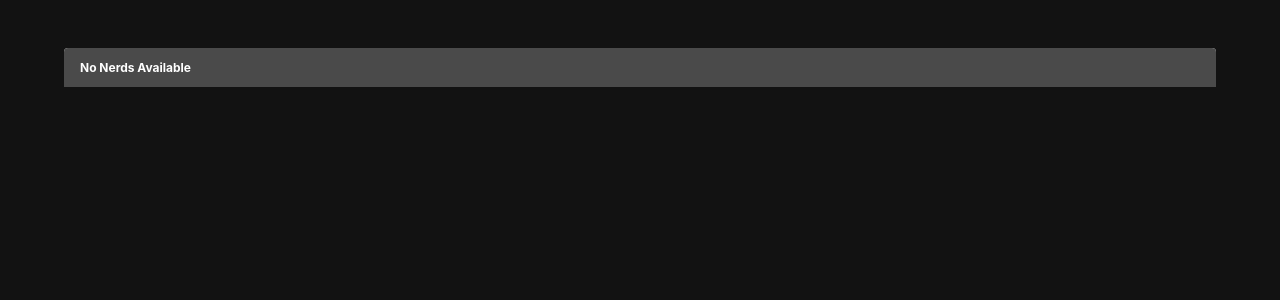
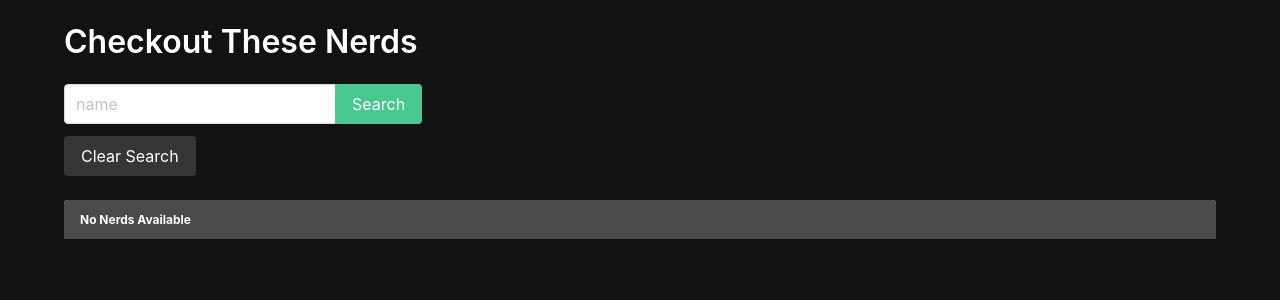
Before and after one commit to m-deez/plenty-of-nerds, a Django app: page /nerds/ in a window 1280 px wide. Shown: the part 52-352 px from the top of the page. Run offline with Django 3.2, Linux system fonts and the light colour scheme; data that the repository does not hold is empty.

Commit message:
fixed error for showing nerds. and added search bar for nerd name

```diff
--- a/main_app/templates/nerd_list.html
+++ b/main_app/templates/nerd_list.html
@@ -1,11 +1,25 @@
 {% extends 'base.html' %}
 
-{% comment %} for head title tags and helping us with SEO {% endcomment %}
 {% block title %}Nerds{% endblock  %}
 
 {% block content %}
 
-<h1 class="title pt-5"></h1>
+<h1 class="title pt-5">{{header}}</h1>
+
+<form class="mb-5" method="get">
+  <div class="field has-addons">
+    <div class="control">
+      <!--  Our input will search by name of nerd  -->
+      <input class="input" type="text" name="name" placeholder="name" />
+    </div>
+    <div class="control">
+      <input class="button is-success" type="submit" value="Search" />
+    </div>
+  </div>
+  <!--  This anchor tag will redirect back to nerd list without a query param -->
+  <a class="button is-dark" href="/nerds">Clear Search</a>
+</form>
+
 <div class="gallery">
   {% for nerd in nerds %}
   <a href="">
--- a/main_app/views.py
+++ b/main_app/views.py
@@ -17,5 +17,11 @@ class NerdList(TemplateView):
 
     def get_context_data(self, **kwargs):
         context = super().get_context_data(**kwargs)
-        context["nerds"] = Nerd.objects.all()
+        name = self.request.GET.get("name")
+        if name != None:
+            context["nerds"] = Nerd.objects.filter(name__icontains=name)
+            context["header"] = f"Searching for {name}"
+        else:
+            context["nerds"] = Nerd.objects.all()
+            context["header"] = "Checkout These Nerds"
         return context
--- a/plenty_of_nerds/settings.py
+++ b/plenty_of_nerds/settings.py
@@ -27,6 +27,7 @@ SECRET_KEY = 'django-insecure-1=58+_nu1n%z7=hmnlwite4vl@gv)6zik%mt2(z2uq^*6$r7xo
 DEBUG = True
 
 ALLOWED_HOSTS = [
+    'localhost',
     'pacific-sierra-18311.herokuapp.com',
 ]
 
```
